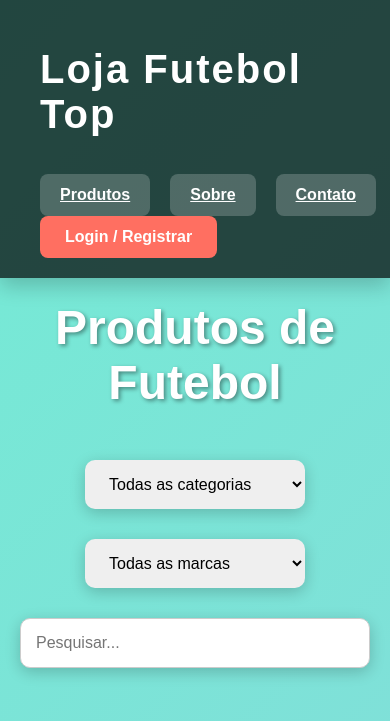
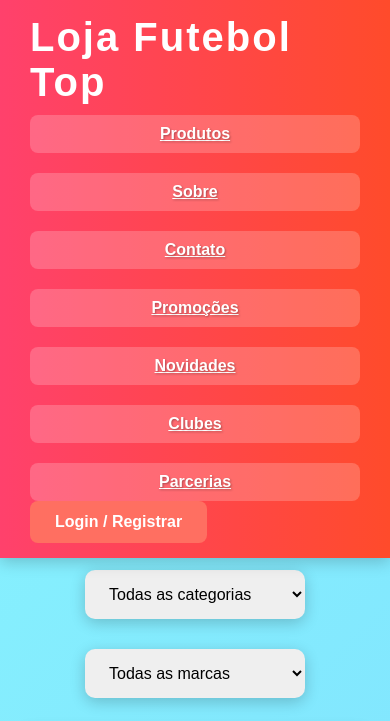
Before and after one commit to Beatrizreis04/-beatrizreis.github.io-, a plain HTML site: page index.html in a window 390 px wide. Shown: the top 721 px of the page. Drawn offline with Linux system fonts and the light colour scheme.

Commit message:
Update index.html

```diff
--- a/index.html
+++ b/index.html
@@ -16,56 +16,64 @@
 
   body {
     font-family: 'Montserrat', sans-serif;
-    background: linear-gradient(135deg, #74ebd5 0%, #ACB6E5 100%);
     margin: 0;
-    padding-top: 80px;
+    padding-top: 120px; /* espaço para o menu fixo */
+    background: linear-gradient(135deg, #89f7fe 0%, #66a6ff 100%);
     color: #333;
   }
 
-  /* Cabeçalho estiloso */
-header {
+  /* Menu principal estiloso */
+.navbar {
     position: fixed;
     top: 0;
     width: 100%;
-  background: rgba(0, 0, 0, 0.7);
+    background: linear-gradient(90deg, #ff416c, #ff4b2b);
     display: flex;
     justify-content: space-between;
     align-items: center;
-  padding: 20px 40px;
-  box-shadow: 0 8px 20px rgba(0,0,0,0.2);
-  z-index: 999;
+    padding: 15px 30px;
+    box-shadow: 0 4px 15px rgba(0,0,0,0.2);
+    z-index: 1000;
     flex-wrap: wrap;
-  transition: background 0.3s ease;
   }
-header h1 {
+
+.navbar h1 {
     color: #fff;
     font-size: 2.5em;
     font-weight: 700;
     letter-spacing: 2px;
+    margin: 0;
   }
-nav {
+
+.nav-links {
     display: flex;
-  align-items: center;
     gap: 20px;
+    margin-top: 10px;
   }
-nav a {
-  padding: 12px 20px;
+
+.nav-links a {
+    padding: 10px 20px;
     background: rgba(255,255,255,0.2);
     border-radius: 8px;
     color: #fff;
     font-weight: 600;
     font-size: 1em;
-  transition: background 0.3s, transform 0.2s;
+    transition: all 0.3s ease;
+    text-shadow: 1px 1px 2px rgba(0,0,0,0.3);
   }
-nav a:hover {
+
+.nav-links a:hover {
     background: rgba(255,255,255,0.4);
     transform: scale(1.05);
+    box-shadow: 0 4px 15px rgba(0,0,0,0.2);
   }
+
 #auth-section {
     display: flex;
     align-items: center;
     gap: 10px;
   }
+
 #auth-section button {
     padding: 12px 25px;
     border: none;
@@ -75,31 +83,37 @@ nav a:hover {
     font-size: 1em;
     transition: all 0.3s ease;
   }
+
 #loginBtn {
     background-color: #ff6f61;
     color: #fff;
   }
+
 #loginBtn:hover {
     background-color: #ff3b2e;
     transform: scale(1.05);
   }
+
 #logoutBtn {
     background-color: #4CAF50;
     color: #fff;
   }
+
 #logoutBtn:hover {
     background-color: #388e3c;
     transform: scale(1.05);
   }
+
 .spacer {
-  height: 100px;
+    height: 130px; /* espaço para o menu fixo */
   }
+
 section {
     padding: 80px 20px;
     max-width: 1600px;
     margin: auto;
-  background-size: cover;
   }
+
 h2 {
     text-align: center;
     margin-bottom: 50px;
@@ -107,6 +121,7 @@ h2 {
     color: #fff;
     text-shadow: 2px 2px 4px rgba(0,0,0,0.4);
   }
+
 .filters {
     display: flex;
     flex-wrap: wrap;
@@ -114,6 +129,7 @@ h2 {
     gap: 30px;
     margin-bottom: 50px;
   }
+
 .filters select, .filters input {
     padding: 15px 20px;
     border-radius: 10px;
@@ -124,16 +140,19 @@ h2 {
     box-shadow: 0 4px 15px rgba(0,0,0,0.2);
     transition: box-shadow 0.3s ease, transform 0.2s ease;
   }
+
 .filters select:focus, .filters input:focus {
     outline: none;
     box-shadow: 0 0 20px rgba(42,157,143,0.4);
     transform: scale(1.02);
   }
+
 .products-grid {
     display: grid;
     grid-template-columns: repeat(auto-fit, minmax(280px, 1fr));
     gap: 30px;
   }
+
 .product-card {
     background: #fff;
     border-radius: 20px;
@@ -143,19 +162,23 @@ h2 {
     overflow: hidden;
     transition: transform 0.3s, box-shadow 0.3s;
   }
+
 .product-card:hover {
     transform: translateY(-10px);
     box-shadow: 0 20px 40px rgba(0,0,0,0.2);
   }
+
 .product-image {
     width: 100%;
     height: 220px;
     object-fit: cover;
     transition: transform 0.3s;
   }
+
 .product-image:hover {
     transform: scale(1.02);
   }
+
 .product-info {
     padding: 20px;
     display: flex;
@@ -163,18 +186,21 @@ h2 {
     flex-grow: 1;
     justify-content: space-between;
   }
+
 .product-name {
     font-size: 1.4em;
     font-weight: 700;
     margin-bottom: 10px;
     color: #222;
   }
+
 .product-price {
     font-size: 1.5em;
     color: #e76f51;
     font-weight: 700;
     margin-bottom: 20px;
   }
+
 .buy-btn {
     padding: 15px;
     background-color: #2a9d8f;
@@ -186,12 +212,12 @@ h2 {
     cursor: pointer;
     transition: background 0.3s, transform 0.2s;
   }
+
 .buy-btn:hover {
     background-color: #218c8f;
     transform: scale(1.02);
   }
 
-/* Modais estilizados */
 #auth-modal, #cart-modal {
     display: none;
     position: fixed;
@@ -202,6 +228,7 @@ h2 {
     z-index: 9999;
     padding: 20px;
   }
+
 .modal-content {
     background: #fff;
     padding: 40px;
@@ -209,9 +236,10 @@ h2 {
     max-width: 600px;
     width: 100%;
     box-shadow: 0 10px 30px rgba(0,0,0,0.2);
+    animation: fadeIn 0.4s ease;
     position: relative;
-  animation: fadeIn 0.4s ease;
   }
+
 #auth-close, #cart-close {
     position: absolute;
     top: 20px;
@@ -219,11 +247,12 @@ h2 {
     font-size: 28px;
     cursor: pointer;
     color: #555;
-  transition: color 0.2s;
   }
+
 #auth-close:hover, #cart-close:hover {
     color: #222;
   }
+
 h3 {
     margin-bottom: 30px;
     color: #2a9d8f;
@@ -231,6 +260,7 @@ h3 {
     font-size: 2em;
     text-align: center;
   }
+
 input[type=text], input[type=password] {
     width: 100%;
     padding: 15px;
@@ -240,6 +270,7 @@ input[type=text], input[type=password] {
     font-family: 'Montserrat', sans-serif;
     font-size: 1em;
   }
+
 button {
     width: 100%;
     padding: 15px;
@@ -252,13 +283,16 @@ button {
     cursor: pointer;
     transition: all 0.3s ease;
   }
+
 button:hover {
     background-color: #218c8f;
     transform: scale(1.02);
   }
+
 #cart-items {
     margin-top: 20px;
   }
+
 .cart-item {
     display: flex;
     align-items: center;
@@ -269,9 +303,11 @@ button:hover {
     box-shadow: 0 4px 10px rgba(0,0,0,0.05);
     transition: transform 0.2s;
   }
+
 .cart-item:hover {
     transform: translateX(5px);
   }
+
 .cart-item img {
     width: 80px;
     height: 80px;
@@ -279,19 +315,23 @@ button:hover {
     border-radius: 10px;
     margin-right: 20px;
   }
+
 .cart-item-details {
     flex: 1;
   }
+
 .cart-item-details h4 {
     font-size: 1.2em;
     margin-bottom: 8px;
     color: #222;
   }
+
 .cart-item-details p {
     font-size: 1.3em;
     color: #e76f51;
     font-weight: 700;
   }
+
 .remove-btn {
     background: transparent;
     border: none;
@@ -300,6 +340,7 @@ button:hover {
     cursor: pointer;
     margin-left: 20px;
   }
+
 #checkoutBtn {
     margin-top: 25px;
     padding: 20px;
@@ -310,6 +351,7 @@ button:hover {
     font-size: 1.4em;
     font-weight: 700;
   }
+
 #checkoutBtn:hover {
     background-color: #219150;
     transform: scale(1.02);
@@ -322,21 +364,30 @@ footer {
     margin-top: 60px;
     text-align: center;
   }
+
 footer a {
     color: #f4a261;
   }
+
 footer a:hover {
     text-decoration: underline;
   }
 
-/* Responsividade */
 @media(max-width: 768px){
-  header {
+  body {
+    padding-top: 160px;
+  }
+  .navbar {
     flex-direction: column;
     align-items: flex-start;
   }
-  nav {
-    margin-top: 10px;
+  .nav-links {
+    flex-direction: column;
+    width: 100%;
+  }
+  .nav-links a {
+    width: 100%;
+    text-align: center;
   }
 }
 
@@ -349,18 +400,22 @@ footer a:hover {
 </head>
 <body>
 
-<header>
+<!-- Menu fixo com várias ligações -->
+<div class="navbar">
   <h1>Loja Futebol Top</h1>
-  <nav>
+  <div class="nav-links">
     <a href="#products">Produtos</a>
     <a href="#about">Sobre</a>
     <a href="#contact">Contato</a>
-    <a href="#" id="cartLink">Carrinho</a>
-  </nav>
+    <a href="#promo">Promoções</a>
+    <a href="#novidades">Novidades</a>
+    <a href="#clubes">Clubes</a>
+    <a href="#parcerias">Parcerias</a>
+  </div>
   <div id="auth-section">
     <button id="loginBtn">Login / Registrar</button>
   </div>
-</header>
+</div>
 
 <div class="spacer"></div>
 
@@ -543,7 +598,6 @@ function mostrarModalAuth(isLogin) {
     alternarModoAuth();
   };
 
-  // Exibe modal
   authModal.style.display = 'flex';
 }
 
@@ -552,7 +606,6 @@ document.getElementById('auth-close').onclick = () => {
   authModal.style.display = 'none';
 };
 
-// Alternar modo
 function alternarModoAuth() {
   mostrarModalAuth(!modoAuth);
 }
```
Lines whose indentation alone changed are shown as unchanged.
